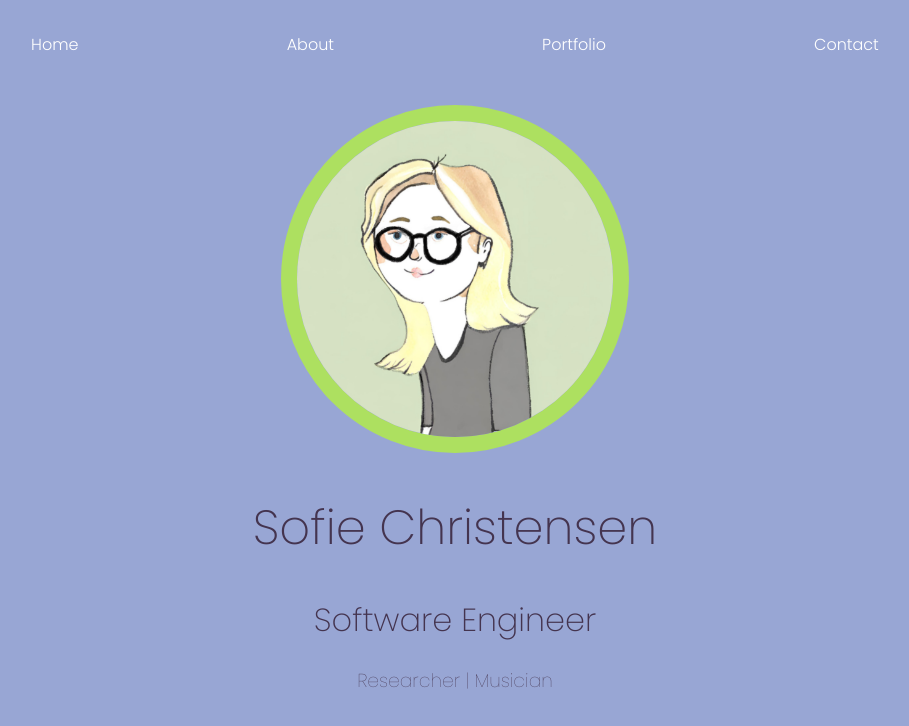
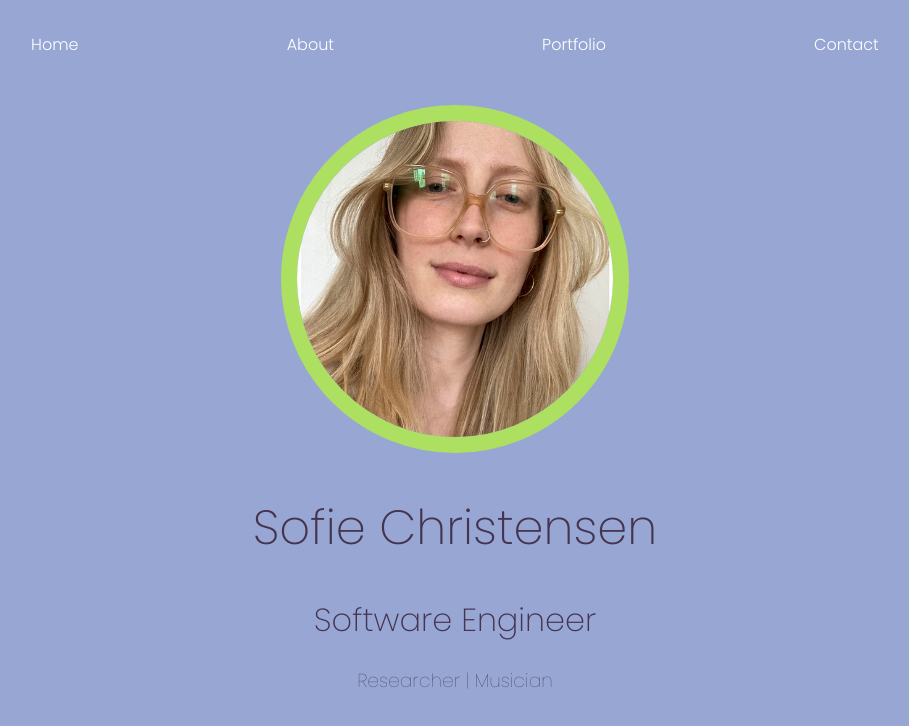
Before and after one commit to sofchr/sofiedevwebsite, a React (Vite) app: page / in a window 1280 px wide. Shown: the top 726 px of the page, without its empty margins (185-1094 px from the left). Built offline with nearby package versions, Linux system fonts and the light colour scheme; the HTML template or start-up script is replaced by a standard one.

Commit message:
deploy fixes

```diff
--- a/src/components/AppRouter.jsx
+++ b/src/components/AppRouter.jsx
@@ -5,7 +5,7 @@ import Home from "./Home";
 import About from "./About";
 import Portfolio from "./Portfolio";
 import Contact from "./Contact";
-import Research from "./Research";
+// import Research from "./Research";
 // import Singing from "./Singing";
 
 export default function AppRouter() {
@@ -20,7 +20,7 @@ export default function AppRouter() {
           <Route path="/about" element={<About />} />
           <Route path="/portfolio" element={<Portfolio />} />
           <Route path="/contact" element={<Contact />} />
-          <Route path="/research" element={<Research />} />
+          {/* <Route path="/research" element={<Research />} /> */}
           {/* <Route path="/singing" element={<Singing />} /> */}
         </Routes>
       </div>
--- a/src/components/Home.jsx
+++ b/src/components/Home.jsx
@@ -6,7 +6,7 @@ function Home() {
     <>
       <div className="homepage-content">
         <div className="homepage-block">
-          <img className="headshot" src="src/assets/cartoonheadshot.png" />
+          <img className="headshot" src="src/assets/schristensenheadshot.jpg" />
         </div>
         <div className="homepage-block">
           <h1 className="name">Sofie Christensen</h1>
```
